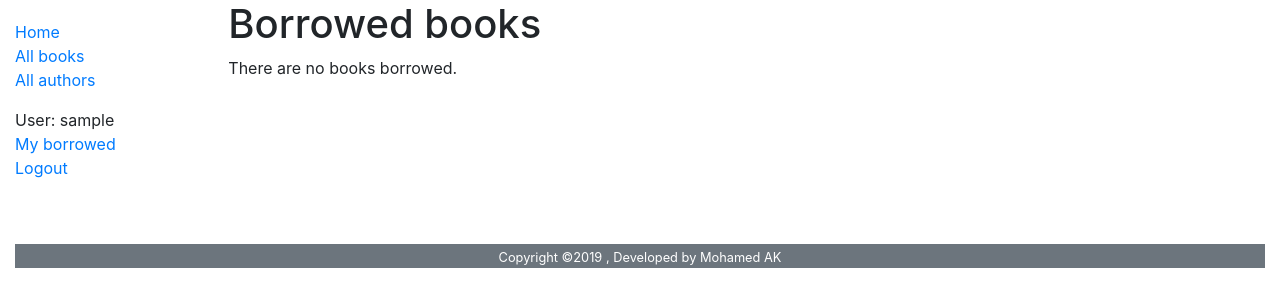
After one commit to Mohamed-ak/locallibrary, a Django app: page /catalog/mybooks/ in a window 1280 px wide. The commit adds this page. Shown: the top 307 px of the page. Run offline with Django 3.2, Linux system fonts and the light colour scheme; a user stored in the database is signed in; tables that the repository leaves empty hold one stand-in row (values such as "Sample post"); some libraries are stand-ins or nearby versions.

Commit message:
Adds a page  to list books on loan to the current user

```diff
--- a/catalog/admin.py
+++ b/catalog/admin.py
@@ -26,7 +26,7 @@ class BookAdmin(admin.ModelAdmin):
 @admin.register(BookInstance)
 class BookInstanceAdmin(admin.ModelAdmin):
     list_filter = ('status', 'due_back')
-    list_display = ('book','imprint','due_back','id')
+    list_display = ('book','status','borrower','due_back','imprint','id')
 
     fieldsets = (
         ('Book Information',{
@@ -34,7 +34,7 @@ class BookInstanceAdmin(admin.ModelAdmin):
         }),
         (
             'Availability',{
-                'fields':('status','due_back')
+                'fields':('status','due_back','borrower')
             }
         )
     )
--- a/catalog/templates/base_generic.html
+++ b/catalog/templates/base_generic.html
@@ -18,6 +18,13 @@
                     <li><a href="{% url 'index' %}">Home</a></li>
                     <li><a href="{% url 'books' %}">All books</a></li>
                     <li><a href="{% url 'authors' %}">All authors</a></li>
+                    {% if user.is_authenticated %}
+                    <li class="mt-3">User: {{ user.get_username }}</li>
+                    <li><a href="{% url 'my-borrowed' %}">My borrowed</a></li>
+                    <li><a href="{% url 'logout' %}?next={{ request.path }}">Logout</a></li>
+                    {% else %}
+                    <li><a href="{% url 'login' %}?next={{ request.path }}">Login</a></li>
+                    {% endif %}
                 </ul>
                 {% endblock sidebar %}
             </div>
--- /dev/null
+++ b/catalog/templates/catalog/bookinstance_list_borrowed_user.html
@@ -0,0 +1,20 @@
+{% extends 'base_generic.html' %}
+
+{% block title %}Local Library | My borrowed{% endblock %}
+
+{% block content %}
+<h1>Borrowed books</h1>
+{% if bookinstance_list %}
+<ul>
+    {% for instance in bookinstance_list %}
+<li class="{% if instance.is_overdue %}text-danger{% endif %}">
+<a  href="{{ instance.book.get_absolute_url }}">
+    {{ instance.book.title }}
+</a> ({{ instance.due_back }})
+    </li>
+    {% endfor %}
+</ul>
+{% else %}
+<p>There are no books borrowed.</p>
+{% endif %}
+{% endblock %}
--- a/catalog/urls.py
+++ b/catalog/urls.py
@@ -7,4 +7,5 @@ urlpatterns = [
     path('book/<int:pk>', views.BookDetailView.as_view(), name='book-detail'),
     path('authors/', views.AuthorListView.as_view(), name='authors'),
     path('author/<int:pk>', views.AuthorDetailView.as_view(), name='author-detail'),
+    path('mybooks/', views.LoanedBooksByUserListView.as_view(), name='my-borrowed'),
 ]
--- a/catalog/views.py
+++ b/catalog/views.py
@@ -1,5 +1,5 @@
 from django.shortcuts import render
-
+from django.contrib.auth.mixins import LoginRequiredMixin
 from .models import Author, Book, BookInstance, Genre
 from django.views import generic
 # Create your views here.
@@ -43,3 +43,12 @@ class AuthorListView(generic.ListView):
 
 class AuthorDetailView(generic.DetailView):
     model = Author
+
+class LoanedBooksByUserListView(LoginRequiredMixin, generic.ListView):
+    """Generic class-based view listing books on loan to the current user"""
+    model = BookInstance
+    template_name = 'catalog/bookinstance_list_borrowed_user.html'
+    paginate_by = 10
+
+    def get_queryset(self):
+        return BookInstance.objects.filter(borrower=self.request.user).filter(status__exact='o').order_by('due_back')
```
Also changed, not shown: catalog/models.py (+9 -1 lines), catalog/migrations/0003_bookinstance_borrower.py (added).
